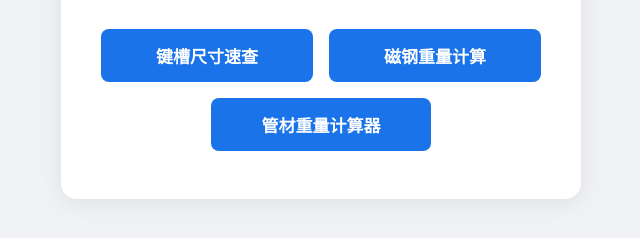
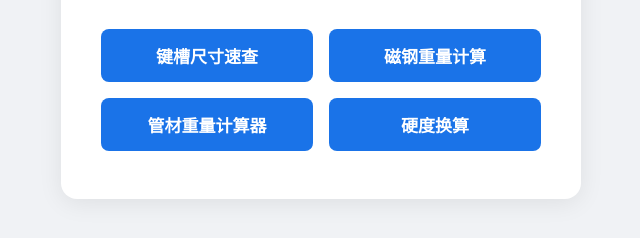
Before and after one commit to sgc20261009/personal-homepage, a plain HTML site: page index.html in a window 1280 px wide. Shown: the part 362-600 px from the top of the page, without its empty margins (319-959 px from the left). Drawn offline with Linux system fonts and the light colour scheme.

Commit message:
Add hardness conversion tool entry

```diff
--- a/index.html
+++ b/index.html
@@ -72,6 +72,7 @@
       <a class="btn" href="https://sgc20261009.github.io/parallel-key-keyway-chart/" target="_blank" rel="noopener">键槽尺寸速查</a>
       <a class="btn" href="https://sgc20261009.github.io/magnet-weight-calculator/" target="_blank" rel="noopener">磁钢重量计算</a>
       <a class="btn" href="https://sgc20261009.github.io/pipe-weight-calculator/" target="_blank" rel="noopener">管材重量计算器</a>
+      <a class="btn" href="https://mp.weixin.qq.com/s/fDBHnrq_U9y4TyfPXUXfuw" target="_blank" rel="noopener">硬度换算</a>
     </div>
   </div>
 </body>
```
